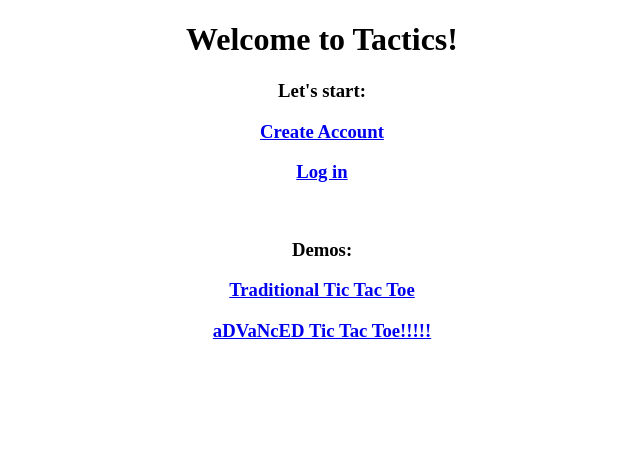
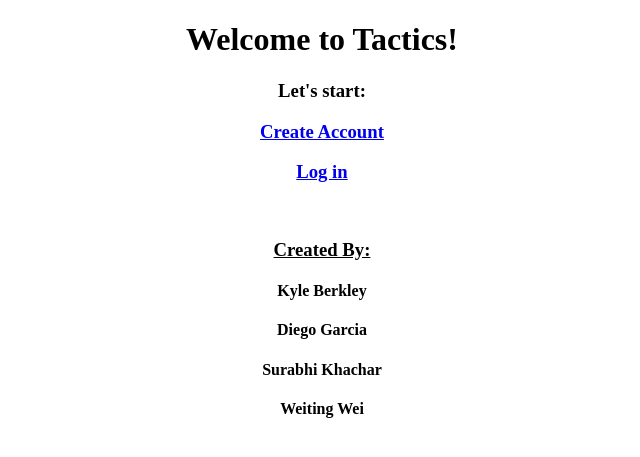
Before and after one commit to Berkyle/Tactics, a PHP site: page / in a window 1280 px wide. Shown: the top 457 px of the page, without its empty margins (318-958 px from the left). Run offline with PHP 8.4, Linux system fonts and the light colour scheme.

Commit message:
minor styling update.

```diff
--- a/index.html
+++ b/index.html
@@ -12,9 +12,11 @@
       <a href="html/register.html"><h3>Create Account</h3></a>
       <a href="html/login.html"><h3>Log in</h3></a>
       <br>
-      <h3>Demos:</h3>
-      <a href="demos/singleBoardDemo/simpleBoard.html"><h3>Traditional Tic Tac Toe</h3></a>
-      <a href="demos/nineBoardDemo/ninerBoard.html"><h3>aDVaNcED Tic Tac Toe!!!!!</h3></a>
+      <h3><u>Created By:</u></h3>
+      <h4>Kyle Berkley</h4>
+      <h4>Diego Garcia</h4>
+      <h4>Surabhi Khachar</h4>
+      <h4>Weiting Wei</h4>
     </div>
   </body>
 </html>
--- a/php/dashboardSuccess.php
+++ b/php/dashboardSuccess.php
@@ -1,6 +1,6 @@
 <?php
-$username = $_SESSION["username"];
-$password = $_SESSION["password"];
+$username = $_COOKIE["user"];
+$password = $_COOKIE["pw"];
 ?>
 
 <div class="bootstrapContainer">
--- a/php/rankings.php
+++ b/php/rankings.php
@@ -37,7 +37,7 @@
         }
       }
 
-      for($k = 0; $k < $numrows; $k++) {
+      for($k = 0; $k < $numrows; $k++) {  //For loop to report all users and points sequentially
         echo "<p>".($k+1).": ".($users[$k])." (".($userPoints[$k])." points)</p>";
       }
       $link->close();
```
Also changed, not shown: php/logout.php (+4 -6 lines), php/register.php (+3 -4 lines).
